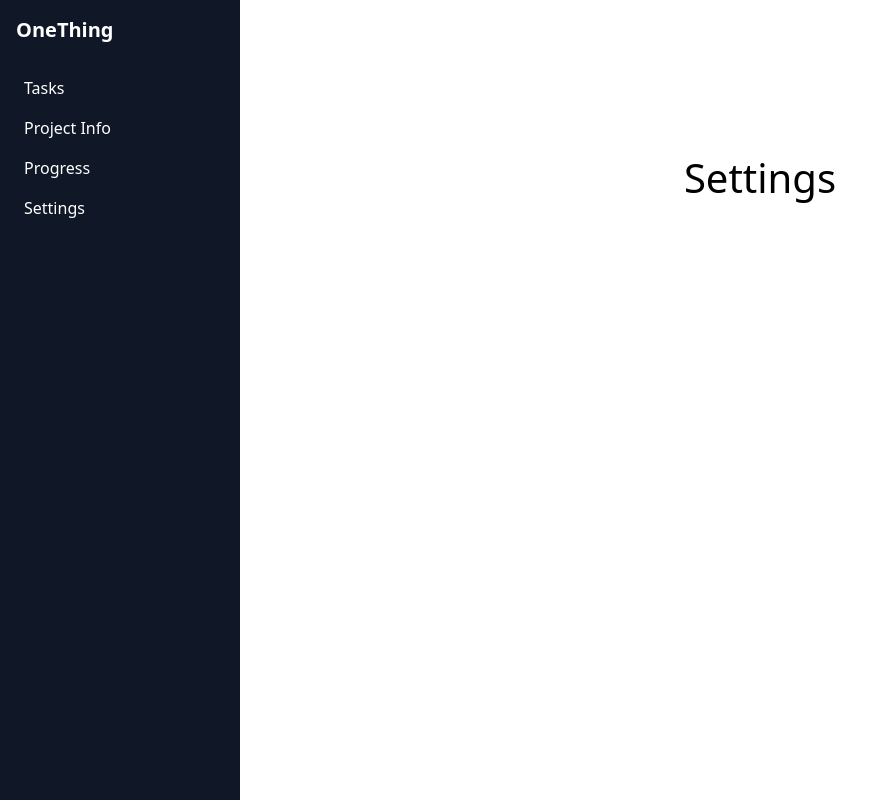
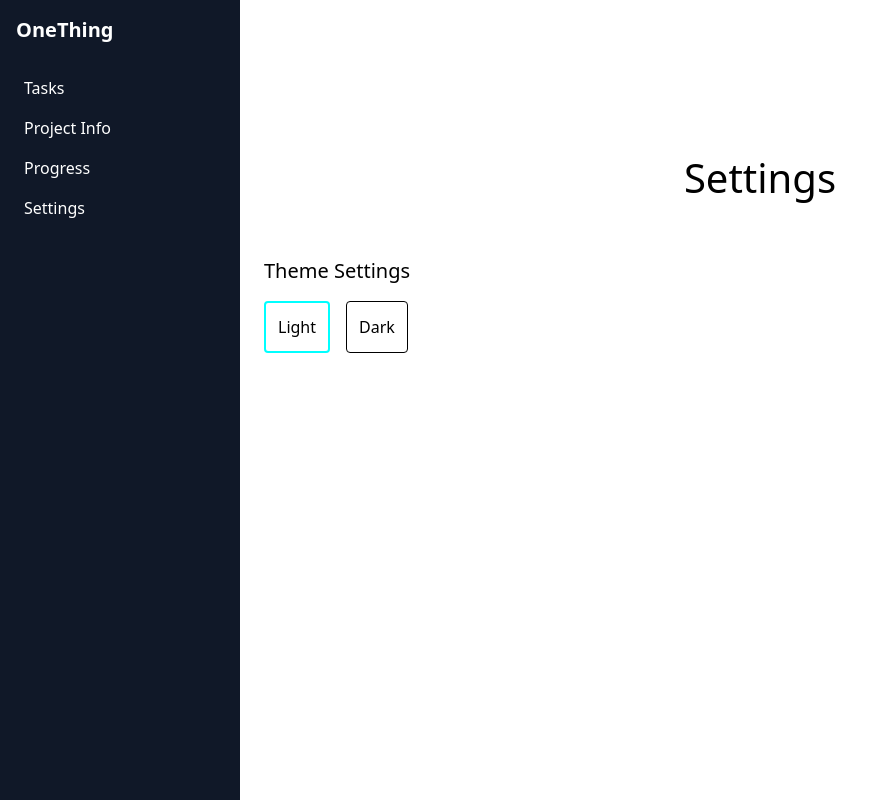
Before and after one commit to vk22006/OneThing, a SvelteKit app: page /Components/Settings in a window 1280 px wide. Shown: the whole page, without its empty margins (0-881 px from the left). Built offline with nearby package versions, Linux system fonts and the light colour scheme.

Commit message:
Added dark theme option, Ready for v0.1.0

```diff
--- /dev/null
+++ b/src/lib/stores/theme.ts
@@ -0,0 +1,20 @@
+import { writable } from "svelte/store";
+import { browser } from "$app/environment";
+
+export type Theme = "light" | "dark";
+
+const defaultTheme: Theme = "light";
+
+const initialTheme: Theme =
+    browser
+        ? (localStorage.getItem("theme") as Theme) ?? defaultTheme
+        : defaultTheme;
+
+export const theme = writable<Theme>(initialTheme);
+
+// save only in browser
+if (browser) {
+    theme.subscribe(value => {
+        localStorage.setItem("theme", value);
+    });
+}
--- a/src/routes/+layout.svelte
+++ b/src/routes/+layout.svelte
@@ -1,9 +1,19 @@
-<script>
+<script lang="ts">
 	import './layout.css';
 	import favicon from '$lib/assets/favicon.svg';
+	import { theme } from '$lib/stores/theme';
 
 	let { children } = $props();
+
+	$effect(() => {
+		document.body.className = $theme;
+	});
+
 </script>
 
-<svelte:head><link rel="icon" href={favicon} /></svelte:head>
+<svelte:head><link rel="icon" href={favicon} />
+</svelte:head>
+<svelte:body />
+
+
 {@render children()}
--- a/src/routes/Components/Progress/+page.svelte
+++ b/src/routes/Components/Progress/+page.svelte
@@ -136,11 +136,3 @@
     </main>
 
 </div>
-
-
-<!-- CSS Styling -->
-<style>
-    table {
-        margin: 0 auto;
-    }
-</style>
--- a/src/routes/Components/Settings/+page.svelte
+++ b/src/routes/Components/Settings/+page.svelte
@@ -1,52 +1,13 @@
 <script lang="ts">
     import Header from '../../Header.svelte';
     import Sidebar from '../../sidebar.svelte';
-    import { fly, fade } from "svelte/transition";
-    import { onMount } from "svelte";
+    import { theme, type Theme } from "$lib/stores/theme";
 
     let page = $state('Settings');
 
-    type Status = 'TODO' | 'DONE';
-
-    type User = {
-        id: number;
-        task: string;
-        status: Status;
-    };
-    let users = $state<User[]>([]);
-    let newTask = $state("");
-
-    onMount(() => {
-        const stored = localStorage.getItem("tasks");
-
-        if (stored) {
-        users.push(...JSON.parse(stored));
-        }
-    });
-
-    $effect(() => {
-        localStorage.setItem("tasks", JSON.stringify(users));
-    });
-
-    function addTask(task: string) {
-        if (!task.trim()) return;
-
-        users.push({
-            id: Date.now(),
-            task,
-            status: "TODO"
-        });
-
-        newTask = "";
+    function setTheme(t: Theme) {
+        theme.set(t);
     }
-
-    function toggle(id: number) {
-        const user = users.find(u => u.id === id);
-        if (user) {
-            user.status = user.status === "TODO" ? "DONE" : "TODO";
-        }
-    }
-
 </script>
 
 <div class="flex">
@@ -62,6 +23,26 @@
 
     <Header {page} />
 
+    <h2 class="text-xl mb-4">Theme Settings</h2>
+
+    <div class="flex gap-4">
+
+    <button
+        onclick={() => setTheme("light")}
+        class="p-3 border rounded"
+        class:selected={$theme === "light"}>
+        Light
+    </button>
+
+    <button
+        onclick={() => setTheme("dark")}
+        class="p-3 border rounded"
+        class:selected={$theme === "dark"}>
+        Dark
+    </button>
+
+    </div>
+
 
     </main>
 
@@ -70,7 +51,8 @@
 
 <!-- CSS Styling -->
 <style>
-    table {
-        margin: 0 auto;
+    .selected {
+    border: 2px solid cyan;
     }
+
 </style>
--- a/src/routes/layout.css
+++ b/src/routes/layout.css
@@ -1,3 +1,13 @@
 @import 'tailwindcss';
 @plugin '@tailwindcss/forms';
 @plugin '@tailwindcss/typography';
+
+body.light {
+    background: white;
+    color: black;
+}
+
+body.dark {
+    background: #05080e;
+    color: white;
+}
```
